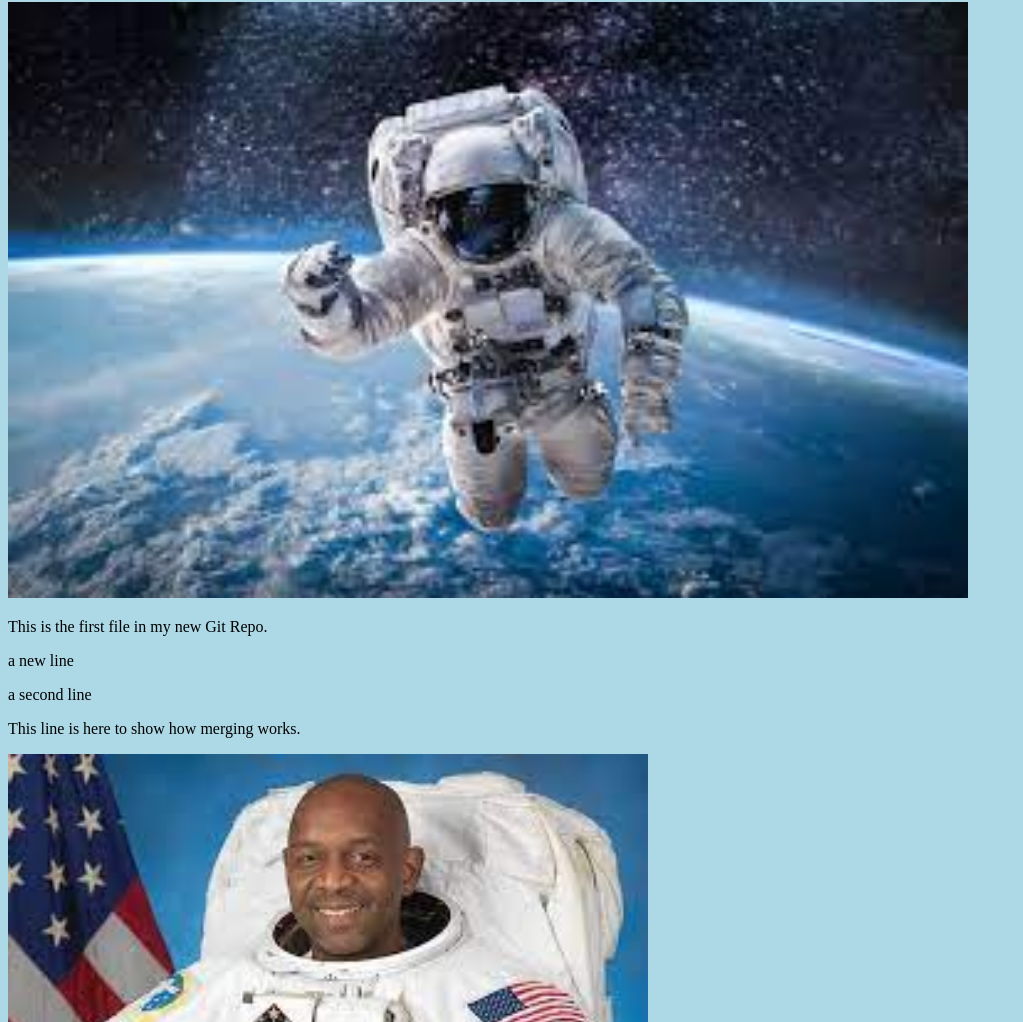
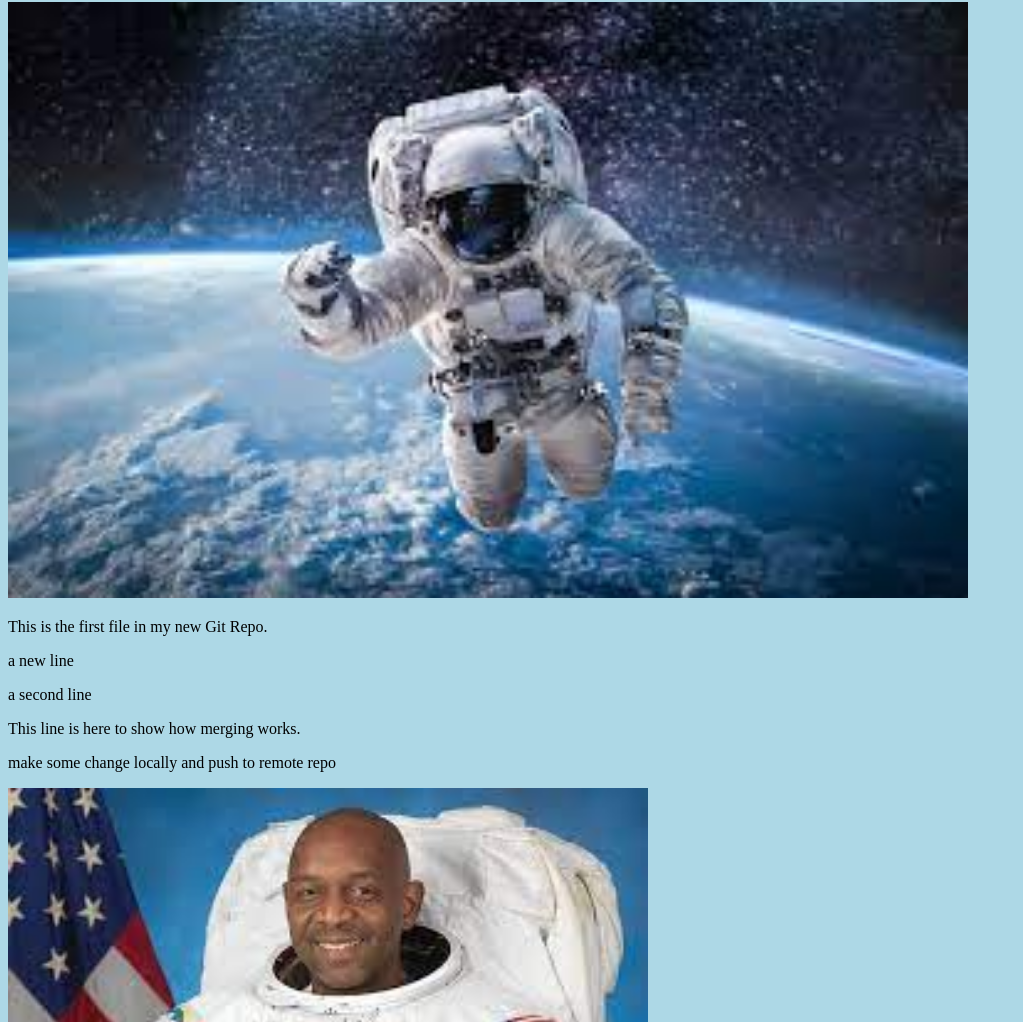
Before and after one commit to bsinghm/hello-world, a plain HTML site: page index.html in a window 1280 px wide. Shown: the part 78-1100 px from the top of the page, without its empty margins (0-1023 px from the left). Drawn offline with Linux system fonts and the light colour scheme.

Commit message:
updated index.html, added another line

```diff
--- a/index.html
+++ b/index.html
@@ -13,6 +13,7 @@ style="width:100%;max-width:960px"></div>
 <p>a new line</p>
 <p>a second line</p>
 <p>This line is here to show how merging works.</p>
+<p> make some change locally and push to remote repo</p>
 <div><img src="astronet2.jpeg" alt="Hello World from Space"
 style="width:100%;max-width:640px"></div>
 
```
